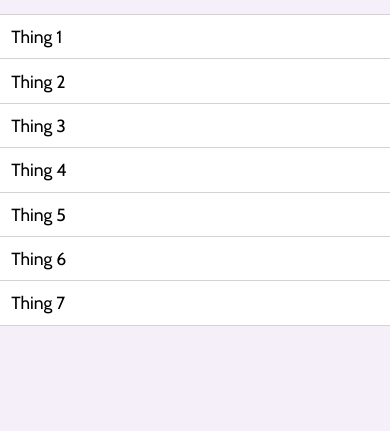
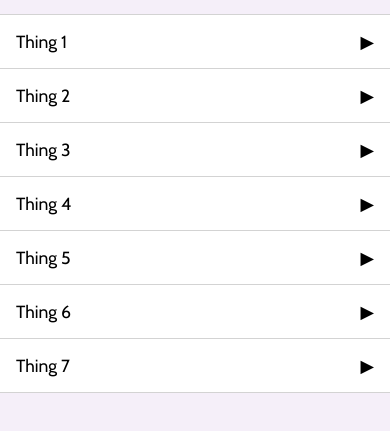
Before and after one commit to blairw/BWMasterDetail, a plain HTML site: page index.html in a window 390 px wide. Shown: the part 57-488 px from the top of the page. Drawn offline with nearby package versions, Linux system fonts and the light colour scheme.

Commit message:
[feat] Right-pointing arrow in mobile menu

```diff
--- a/components/BWMasterDetail.css
+++ b/components/BWMasterDetail.css
@@ -67,7 +67,7 @@ body, button {
   border-bottom: 1px solid lightgray;
   border-left: 0;
   border-right: 0;
-  padding: 0.7rem;
+  padding: 1rem;
   text-align: left;
   font-size: 1.1rem;
 }
@@ -78,6 +78,17 @@ body, button {
   cursor: pointer;
 }
 
+.MenuItemRarr {
+  float: right;
+  width: auto;
+}
+
+/* Only on Desktop */
+@media only screen and (min-width: 600px) {
+  .MenuItemRarr {
+    display: none;
+  }
+}
 #DetailToolbar {
   background-color: #a48ce6;
   color: white;
--- a/components/BWMasterDetail.js
+++ b/components/BWMasterDetail.js
@@ -1,4 +1,6 @@
 var MOBILE_THRESHOLD = 600;
+var ANIMATION_MS_SLOW = 500;
+var ANIMATION_MS_FAST = 300;
 
 var pageInitialised = false;
 var selectedItem = null;
@@ -58,15 +60,15 @@ function attachHandlers() {
 		switchToDetailBlock(thisDetailBlock);
 
 		if (pageInitialised && window.innerWidth <= MOBILE_THRESHOLD) {
-			$("#BWMasterDetail_Detail").show("slide", { direction: "right" }, 500);
-			$("#BWMasterDetail_Master").hide("slide", { direction: "left" }, 700);
+			$("#BWMasterDetail_Detail").show("slide", { direction: "right" }, ANIMATION_MS_FAST);
+			$("#BWMasterDetail_Master").hide("slide", { direction: "left" }, ANIMATION_MS_SLOW);
 		}
 	});
 
 	$("#BackButton").on("click", function () {
 		if (window.innerWidth <= MOBILE_THRESHOLD) {
-			$("#BWMasterDetail_Detail").hide("slide", { direction: "right" }, 700);
-			$("#BWMasterDetail_Master").show("slide", { direction: "left" }, 500);
+			$("#BWMasterDetail_Detail").hide("slide", { direction: "right" }, ANIMATION_MS_SLOW);
+			$("#BWMasterDetail_Master").show("slide", { direction: "left" }, ANIMATION_MS_FAST);
 		}
 	})
 
--- a/components/scss/components/_menuItem.scss
+++ b/components/scss/components/_menuItem.scss
@@ -7,7 +7,7 @@
 	border-bottom: 1px solid $colourOfBorders;
 	border-left: 0;
 	border-right: 0;
-    padding: 0.7rem;
+	padding: 1rem;
 	text-align: left;
 	font-size: 1.1rem;
 }
@@ -17,3 +17,15 @@
 	color: white;
 	cursor: pointer;
 }
+
+.MenuItemRarr {
+	float: right;
+	width: auto;
+}
+
+/* Only on Desktop */
+@media only screen and (min-width: $MOBILE_THRESHOLD) {
+	.MenuItemRarr {
+		display: none;
+	}
+}
--- a/index.html
+++ b/index.html
@@ -15,13 +15,13 @@
 <body onload="bodyDidLoad()">
 	<div id="BWMasterDetail_Master">
 		<h1>BWMasterDetail</h1>
-		<button id="BWMasterDetail_MasterItemFor_Thing1" class="BWMasterDetail_MasterItem">Thing 1</button>
-		<button id="BWMasterDetail_MasterItemFor_Thing2" class="BWMasterDetail_MasterItem">Thing 2</button>
-		<button id="BWMasterDetail_MasterItemFor_Thing3" class="BWMasterDetail_MasterItem">Thing 3</button>
-		<button id="BWMasterDetail_MasterItemFor_Thing4" class="BWMasterDetail_MasterItem">Thing 4</button>
-		<button id="BWMasterDetail_MasterItemFor_Thing5" class="BWMasterDetail_MasterItem">Thing 5</button>
-		<button id="BWMasterDetail_MasterItemFor_Thing6" class="BWMasterDetail_MasterItem">Thing 6</button>
-		<button id="BWMasterDetail_MasterItemFor_Thing7" class="BWMasterDetail_MasterItem">Thing 7</button>
+		<button id="BWMasterDetail_MasterItemFor_Thing1" class="BWMasterDetail_MasterItem">Thing 1<span class="MenuItemRarr">&#x25B6;</span></button>
+		<button id="BWMasterDetail_MasterItemFor_Thing2" class="BWMasterDetail_MasterItem">Thing 2<span class="MenuItemRarr">&#x25B6;</span></button>
+		<button id="BWMasterDetail_MasterItemFor_Thing3" class="BWMasterDetail_MasterItem">Thing 3<span class="MenuItemRarr">&#x25B6;</span></button>
+		<button id="BWMasterDetail_MasterItemFor_Thing4" class="BWMasterDetail_MasterItem">Thing 4<span class="MenuItemRarr">&#x25B6;</span></button>
+		<button id="BWMasterDetail_MasterItemFor_Thing5" class="BWMasterDetail_MasterItem">Thing 5<span class="MenuItemRarr">&#x25B6;</span></button>
+		<button id="BWMasterDetail_MasterItemFor_Thing6" class="BWMasterDetail_MasterItem">Thing 6<span class="MenuItemRarr">&#x25B6;</span></button>
+		<button id="BWMasterDetail_MasterItemFor_Thing7" class="BWMasterDetail_MasterItem">Thing 7<span class="MenuItemRarr">&#x25B6;</span></button>
 	</div>
 	<div id="BWMasterDetail_Detail">
 		<div id="DetailToolbar">
```
Also changed, not shown: components/scss/components/_backButton.scss (indentation only), components/scss/components/_masterDetail.scss (indentation only). Lines whose indentation alone changed are shown as unchanged.
